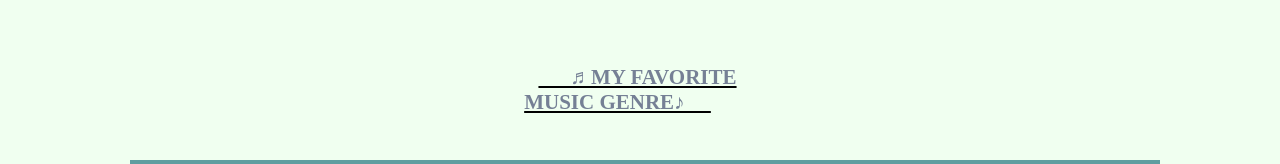
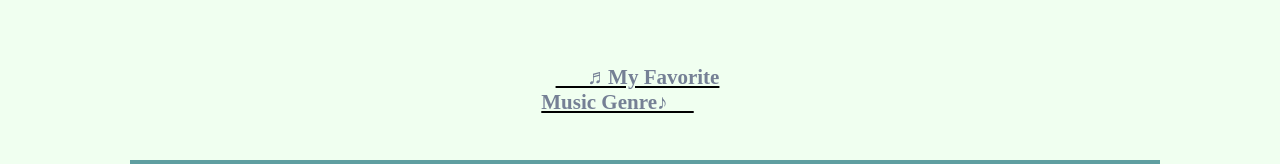
Before and after one commit to hyewon22/hyewon22.github.io, a plain HTML site: page index.html in a window 1280 px wide. Shown: the top 164 px of the page. Drawn offline with Linux system fonts and the light colour scheme.

Commit message:
Update index.html

```diff
--- a/index.html
+++ b/index.html
@@ -28,7 +28,7 @@
 </head>
 <body id="page">
 	<header>
-		<div id="top"><br><a href="introduce.html" target="aa"><b>&nbsp;&nbsp;&nbsp;&nbsp;&nbsp;&nbsp;♬MY FAVORITE<br>MUSIC GENRE♪&nbsp;&nbsp;&nbsp;&nbsp;&nbsp;</b></a></div>
+		<div id="top"><br><a href="introduce.html" target="aa"><b>&nbsp;&nbsp;&nbsp;&nbsp;&nbsp;&nbsp;♬My Favorite<br>Music Genre♪&nbsp;&nbsp;&nbsp;&nbsp;&nbsp;</b></a></div>
 	</header>
 	<div class="clear"></div>
 	<nav>
```
